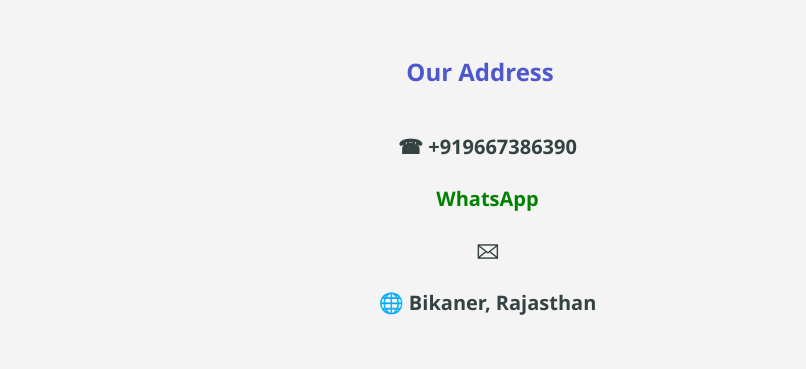
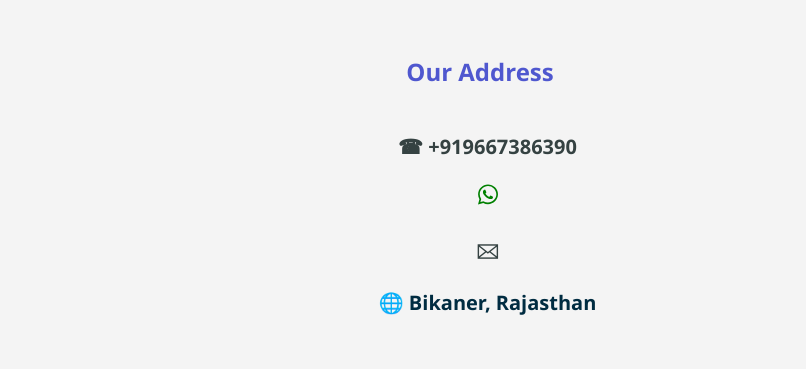
Before and after one commit to babu26350/Go-Drive, a plain HTML site: page index.html in a window 1280 px wide. Shown: the part 2552-2921 px from the top of the page, 0-806 px from the left. Drawn offline with Linux system fonts and the light colour scheme.

Commit message:
setelled

```diff
--- a/index.html
+++ b/index.html
@@ -613,9 +613,9 @@ var info = vehicleInfo['bmw'];
   <ul style="list-style: none; padding: 0;">
 
     <li class="gap address-item"><a href="tel:+919667386390" style="text-decoration: none; color: inherit;">☎︎ +919667386390</a></li>
-    <li class="gap address-item" ><a href="https://wa.me/9163752 67117" target="_blank" style="text-decoration: none; color: green;">WhatsApp</a></li>
+    <li class="gap address-item" ><a href="https://wa.me/9163752 67117" target="_blank" style="text-decoration: none; color: green;"><svg xmlns="http://www.w3.org/2000/svg" fill="green" width="20px" viewBox="0 0 448 512"><!--!Font Awesome Free 6.7.2 by @fontawesome - https://fontawesome.com License - https://fontawesome.com/license/free Copyright 2025 Fonticons, Inc.--><path d="M380.9 97.1C339 55.1 283.2 32 223.9 32c-122.4 0-222 99.6-222 222 0 39.1 10.2 77.3 29.6 111L0 480l117.7-30.9c32.4 17.7 68.9 27 106.1 27h.1c122.3 0 224.1-99.6 224.1-222 0-59.3-25.2-115-67.1-157zm-157 341.6c-33.2 0-65.7-8.9-94-25.7l-6.7-4-69.8 18.3L72 359.2l-4.4-7c-18.5-29.4-28.2-63.3-28.2-98.2 0-101.7 82.8-184.5 184.6-184.5 49.3 0 95.6 19.2 130.4 54.1 34.8 34.9 56.2 81.2 56.1 130.5 0 101.8-84.9 184.6-186.6 184.6zm101.2-138.2c-5.5-2.8-32.8-16.2-37.9-18-5.1-1.9-8.8-2.8-12.5 2.8-3.7 5.6-14.3 18-17.6 21.8-3.2 3.7-6.5 4.2-12 1.4-32.6-16.3-54-29.1-75.5-66-5.7-9.8 5.7-9.1 16.3-30.3 1.8-3.7 .9-6.9-.5-9.7-1.4-2.8-12.5-30.1-17.1-41.2-4.5-10.8-9.1-9.3-12.5-9.5-3.2-.2-6.9-.2-10.6-.2-3.7 0-9.7 1.4-14.8 6.9-5.1 5.6-19.4 19-19.4 46.3 0 27.3 19.9 53.7 22.6 57.4 2.8 3.7 39.1 59.7 94.8 83.8 35.2 15.2 49 16.5 66.6 13.9 10.7-1.6 32.8-13.4 37.4-26.4 4.6-13 4.6-24.1 3.2-26.4-1.3-2.5-5-3.9-10.5-6.6z"/></svg></a></li>
     <li class="gap address-item" >🖂 <a href="mailto:driver@example.com" style="text-decoration: none; color: inherit;"></li>
-    <li class="gap address-item" >🌐 Bikaner, Rajasthan</li>
+    <li class="gap address-item" ><a href="https://maps.app.goo.gl/JDgFaQfLMYzg1nv28" target="_blank" style="text-decoration: none; color: rgb(0, 44, 65);">🌐 Bikaner, Rajasthan</a></li>
 
   </ul>
 </div>
```
